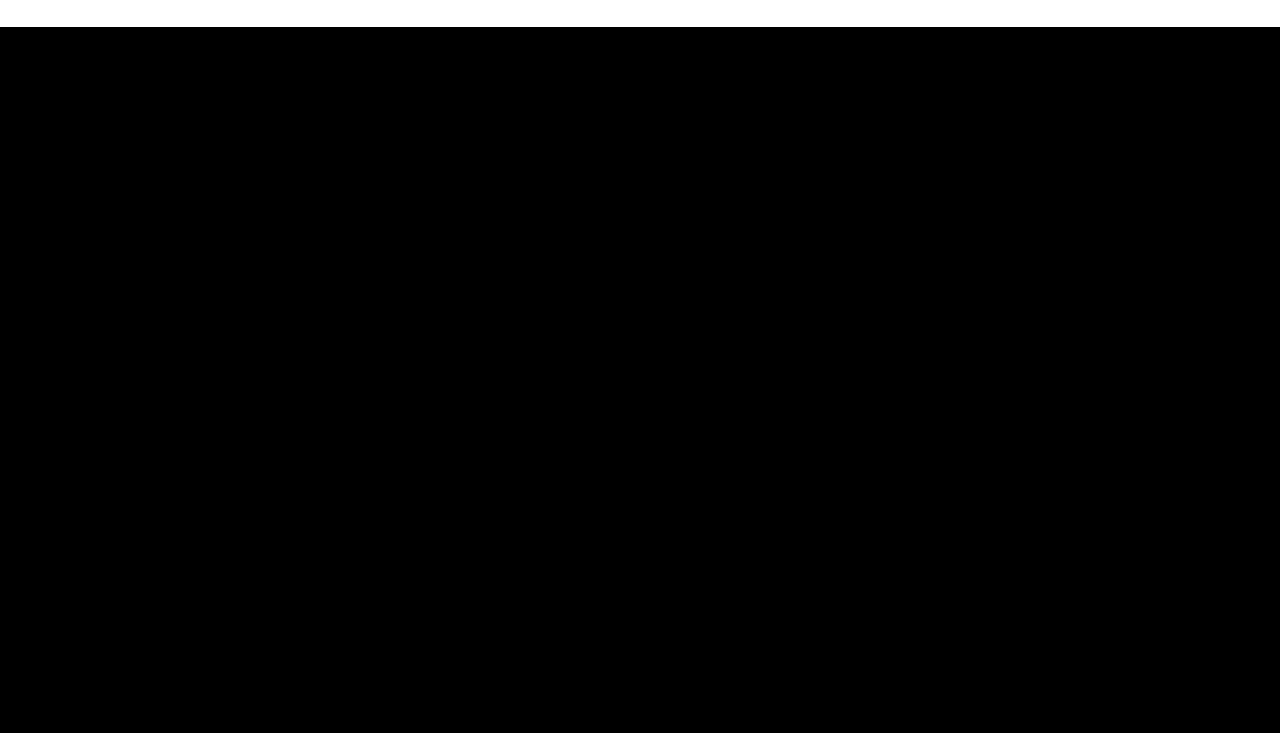
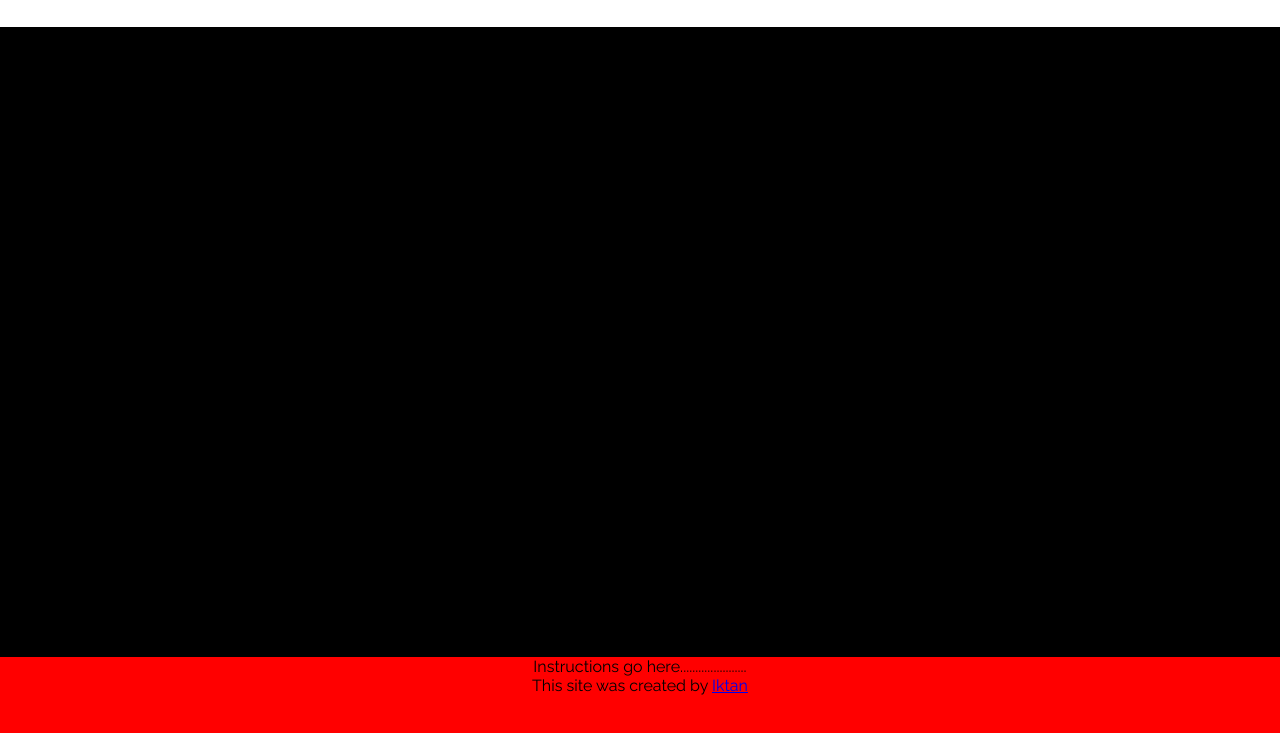
Before and after one commit to delav1004/mexico_map, a website built with Vite: page index.html in a window 1280 px wide. Shown: the part 43-776 px from the top of the page. Built offline with nearby package versions, Linux system fonts and the light colour scheme; files whose address does not match are found by name.

Commit message:
Styling footer.

```diff
--- a/style.css
+++ b/style.css
@@ -32,6 +32,21 @@ header h1{
 h1 {
   font-family: 'Arvo', serif;
 }
+footer {
+  position: fixed;
+  display: block;
+  width: 100%;
+  height: 100px;
+  bottom: 0px;
+  background-color: red;
+}
+.instructions {
+  text-align: center;
+}
+.copyright {
+  text-align: center;
+  padding-bottom: 5px;
+}
 /* .page {
   position: absolute;
   z-index: 99999;
```
